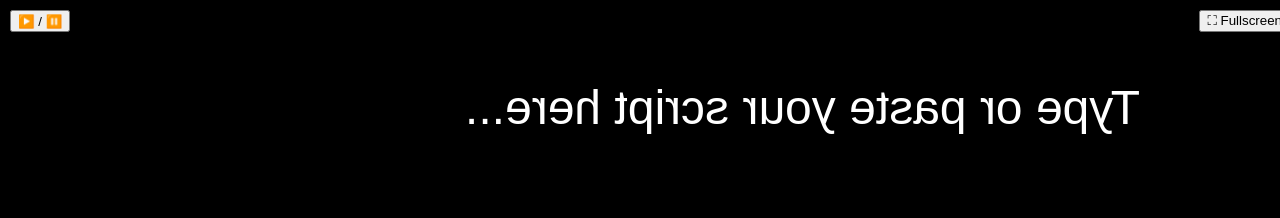
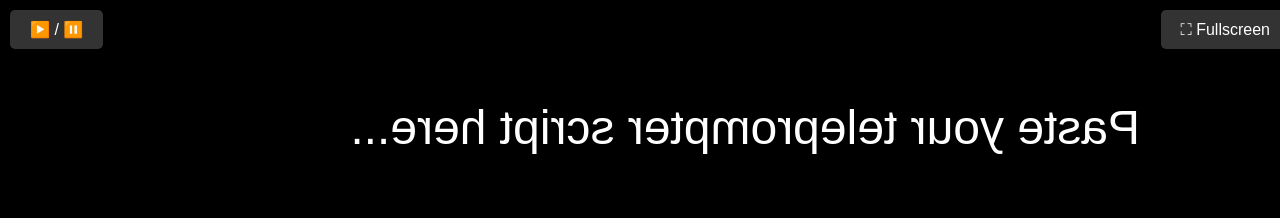
Before and after one commit to AOCPhotography/Teleprompter, a plain HTML site: page index.html in a window 1280 px wide. Drawn offline with Linux system fonts and the light colour scheme.

Commit message:
Update index.html

```diff
--- a/index.html
+++ b/index.html
@@ -17,28 +17,34 @@
       top: 0;
       left: 0;
       width: 100%;
-      background: rgba(0,0,0,0.7);
+      background: rgba(0,0,0,0.85);
       padding: 10px;
       display: flex;
       justify-content: space-between;
-      z-index: 999;
+      z-index: 9999;
     }
     #script {
-      padding: 80px 60px 60px 60px;
+      padding: 100px 80px 60px 80px;
       max-width: 1000px;
       margin: auto;
-      transform: scaleX(-1);
       white-space: pre-wrap;
       outline: none;
+      transform: scaleX(-1); /* Mirror mode */
     }
     .hidden {
-      display: none;
+      display: none !important;
     }
-    .highlight {
-      background-color: yellow;
-      color: black;
-      padding: 0 4px;
-      border-radius: 4px;
+    button {
+      font-size: 16px;
+      padding: 10px 20px;
+      background-color: #333;
+      color: white;
+      border: none;
+      border-radius: 5px;
+      cursor: pointer;
+    }
+    button:hover {
+      background-color: #555;
     }
   </style>
 </head>
@@ -47,12 +53,14 @@
     <button onclick="togglePlay()">▶️ / ⏸️</button>
     <button onclick="toggleFullscreen()">⛶ Fullscreen</button>
   </div>
-  <div id="script" contenteditable="true">Type or paste your script here...</div>
+
+  <div id="script" contenteditable="true">Paste your teleprompter script here...</div>
 
   <script>
-    let script = document.getElementById("script");
+    const script = document.getElementById("script");
+    const controls = document.getElementById("controls");
     let isPlaying = false;
-    let scrollSpeed = 1.5;
+    let scrollSpeed = 2;
     let fontSize = 48;
     let scrollInterval;
 
@@ -68,13 +76,14 @@
     }
 
     function toggleFullscreen() {
-      if (!document.fullscreenElement) {
+      const isFull = !!document.fullscreenElement;
+      if (!isFull) {
         document.documentElement.requestFullscreen().then(() => {
-          document.getElementById("controls").classList.add("hidden");
+          controls.classList.add("hidden");
         });
       } else {
         document.exitFullscreen().then(() => {
-          document.getElementById("controls").classList.remove("hidden");
+          controls.classList.remove("hidden");
         });
       }
     }
```
